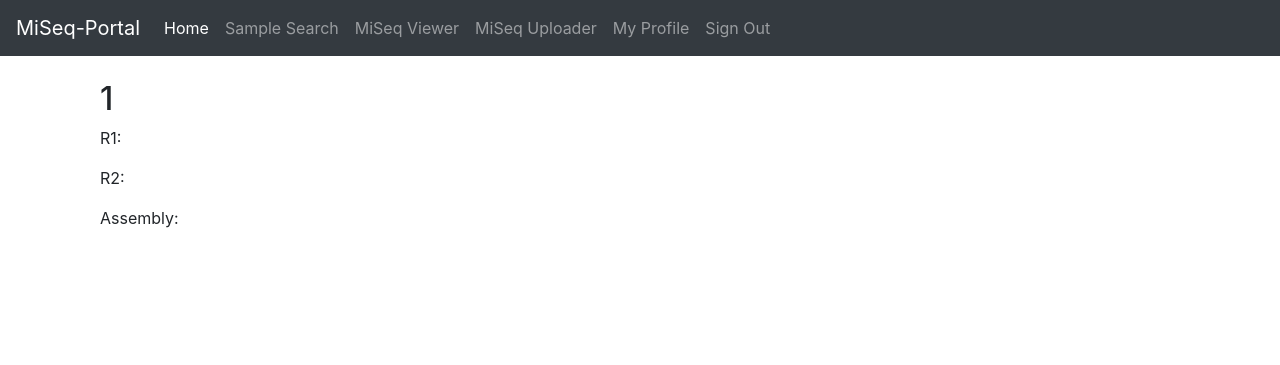
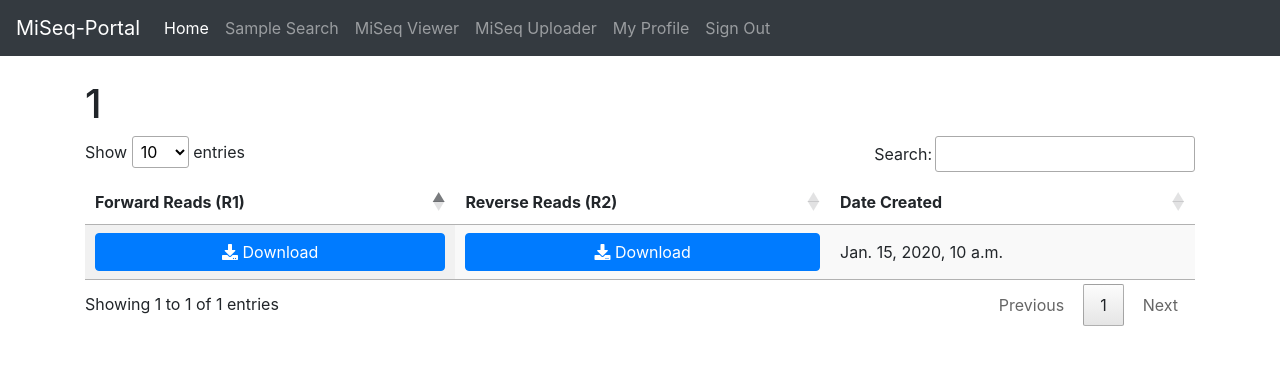
Before and after one commit to BFSSI-Bioinformatics-Lab/miseq_portal, a Django app: page /miseq_viewer/project/1/run/1/sample/1 in a window 1280 px wide. Shown: the top 365 px of the page. Run offline with Django 3.2, Linux system fonts and the light colour scheme; a user stored in the database is signed in; tables that the repository leaves empty hold one stand-in row (values such as "Sample post"); some libraries are stand-ins or nearby versions.

Commit message:
Looks nicer

```diff
--- a/miseq_portal/templates/miseq_viewer/project_list.html
+++ b/miseq_portal/templates/miseq_viewer/project_list.html
@@ -9,7 +9,9 @@
 
 {% block content %}
   <div class="container">
-    <h2>Projects</h2>
+    <div class="page-header">
+      <h1>Projects</h1>
+    </div>
     <div class="list-group">
 
       <table id="project_table" class="display">
--- a/miseq_portal/templates/miseq_viewer/run_detail.html
+++ b/miseq_portal/templates/miseq_viewer/run_detail.html
@@ -8,7 +8,9 @@
 
 {% block content %}
   <div class="container">
-    <h2>{{ run_detail }}</h2>
+    <div class="page-header">
+      <h1>{{ run_detail }}</h1>
+    </div>
 
     <table id="sample_table" class="display" style="width:100%">
       <thead>
--- a/miseq_portal/templates/miseq_viewer/sample_detail.html
+++ b/miseq_portal/templates/miseq_viewer/sample_detail.html
@@ -1,14 +1,55 @@
 {% extends "base.html" %}
 {% load static i18n %}
+{% block extra_css %}
+  <link rel="stylesheet" href="https://code.jquery.com/ui/1.12.1/themes/base/jquery-ui.css">
+  <link rel="stylesheet" href="https://cdn.datatables.net/1.10.19/css/dataTables.jqueryui.min.css">
+  <link rel="stylesheet" href="https://use.fontawesome.com/releases/v5.2.0/css/all.css"
+        integrity="sha384-hWVjflwFxL6sNzntih27bfxkr27PmbbK/iSvJ+a4+0owXq79v+lsFkW54bOGbiDQ" crossorigin="anonymous">
+
+
+{% endblock %}
+
 {% block title %}{{ sample_detail }}{% endblock %}
 
 {% block content %}
-<div class="container">
-  <h2>{{ sample_detail }}</h2>
+  <div class="page-header">
+    <h1>{{ sample_detail }}</h1>
+  </div>
 
-    <p>R1:</p>
-    <p>R2:</p>
-    <p>Assembly:</p>
+  <table id="sample_detail" class="display" style="width:100%">
+    <thead>
+    <tr>
+      <th>Forward Reads (R1)</th>
+      <th>Reverse Reads (R2)</th>
+      <th>Date Created</th>
+    </tr>
+    </thead>
+    <tbody>
+    <tr>
+      <td>
+        <a class="btn btn-primary btn-block" href="{{ sample_detail.fwd_reads.url }}" role="button"><i
+          class="fas fa-download"></i> Download
+        </a>
+      </td>
+      <td>
+        <a class="btn btn-primary btn-block" href="{{ sample_detail.rev_reads.url }}" role="button"><i
+          class="fas fa-download"></i> Download
+        </a>
+      </td>
+      <td>{{ sample_detail.created }}</td>
+    </tr>
+    </tbody>
+  </table>
 
-</div>
 {% endblock content %}
+
+{% block extra_javascript %}
+  <script src="https://code.jquery.com/jquery-3.3.1.js"></script>
+  <script src="https://cdn.datatables.net/1.10.19/js/jquery.dataTables.min.js"></script>
+  <script src="https://cdn.datatables.net/1.10.19/js/dataTables.jqueryui.min.js"></script>
+  <script>
+    $(document).ready(function () {
+      $('#sample_detail').DataTable();
+    });
+  </script>
+{% endblock %}
```
Also changed, not shown: miseq_portal/templates/miseq_viewer/project_detail.html (+6 -3 lines).
